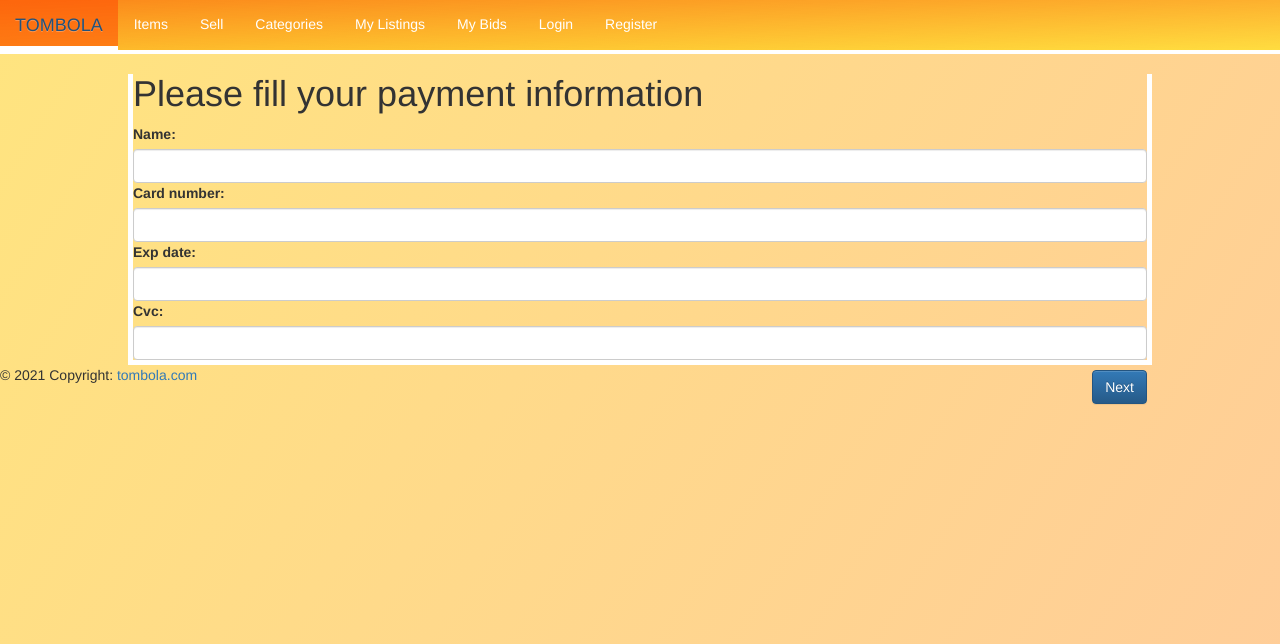
After one commit to jonsteinar20/verklegt-namskei--2, a Django app: page /user/payment in a window 1280 px wide. The commit adds this page. Shown: the top 644 px of the page. Run offline with Django 4.2, Linux system fonts and the light colour scheme.

Commit message:
checkout og payment forms ekki alveg rdy

```diff
--- a/fire_sale/templates/new_navigation_bar.html
+++ b/fire_sale/templates/new_navigation_bar.html
@@ -15,6 +15,8 @@
               {% if user.is_authenticated %}
                   <li style="float:right"><a href="{% url 'profile' %}">Profile</a></li>
                   <li style="float:right"><a href="{% url 'logout' %}">Logout</a></li>
+                  <li style="float:right"><a href="{% url 'contact_info' %}">Checkout</a></li>
+                  <li style="float:right"><a href="{% url 'payment' %}">Payment</a></li>
               {% else %}
                   <li><a href="{% url 'login' %}">Login</a></li>
                   <li><a href="{% url 'register' %}">Register</a></li>
--- /dev/null
+++ b/fire_sale/templates/user/payment.html
@@ -0,0 +1,9 @@
+{% extends "base.html" %}
+{% block content %}
+        <h1>Please fill your payment information</h1>
+        <form class="form form-horizontal" action="{% url 'payment' %}" method="post">
+        {% csrf_token %}
+        {{ form }}
+        <input type="submit" value="Next" class="btn btn-primary pull-right" onclick="{% url 'item-index' %}" style="clear:both; margin: 10px 0"/>
+        </form>
+{% endblock %}
--- /dev/null
+++ b/fire_sale/user/forms/payment.py
@@ -0,0 +1,13 @@
+from django.forms import ModelForm, widgets
+from user.models import Payment
+
+class PaymentForm(ModelForm):
+    class Meta:
+        model = Payment
+        exclude = ['payment_id']
+        widgets = {
+            'name': widgets.TextInput(attrs={ 'class': 'form-control'}),
+            'card_number': widgets.NumberInput(attrs={'class': 'form-control'}),
+            'exp_date': widgets.NumberInput(attrs={'class': 'form-control'}),
+            'cvc': widgets.NumberInput(attrs={'class': 'form-control'}),
+        }
--- a/fire_sale/user/models.py
+++ b/fire_sale/user/models.py
@@ -11,3 +11,19 @@ class Profile(models.Model):
 
     def __str__(self):
         return self.name
+
+
+class ContactInfo(models.Model):
+    contact_id = models.CharField(max_length=255)
+    name = models.CharField(max_length=255)
+    address = models.CharField(max_length=255)
+    city = models.CharField(max_length=255)
+    country = models.CharField(max_length=255)
+    postal_code = models.PositiveIntegerField()
+
+class Payment(models.Model):
+    payment_id = models.CharField(max_length=255)
+    name = models.CharField(max_length=255)
+    card_number = models.PositiveIntegerField()
+    exp_date = models.PositiveIntegerField()
+    cvc = models.PositiveIntegerField()
--- a/fire_sale/user/urls.py
+++ b/fire_sale/user/urls.py
@@ -8,5 +8,8 @@ urlpatterns = [
     path('login', LoginView.as_view(template_name='user/login.html'), name='login'),
     path('logout', LogoutView.as_view(next_page='login'), name='logout'),
     path('profile', views.profile, name='profile'),
-    path('my_bids', views.my_bids, name='my_bids')
+    path('my_bids', views.my_bids, name='my_bids'),
+    path('contact_info', views.contact_info, name='contact_info'),
+    path('payment', views.payment, name='payment')
+
 ]
--- a/fire_sale/user/views.py
+++ b/fire_sale/user/views.py
@@ -7,6 +7,8 @@ from item.forms.make_bid_form import MakeBidForm
 from item.models import Item, Offer
 from item.views import make_bid
 from django.contrib.auth.decorators import login_required
+from user.forms.contact_info import ContactInfoForm
+from user.forms.payment import PaymentForm
 
 
 #def register(request):
@@ -52,3 +54,22 @@ def my_bids(request):
     user_id = profile.user_id
     context = {'items' : Item.objects.filter(offer__buyer_id = user_id)}
     return render(request, 'user/my_bids.html', context)
+
+
+def contact_info(request):
+    if request.method == 'POST':
+        print(1)
+    else:
+        form = ContactInfoForm()
+    return render(request, 'user/contact_info.html', {
+        'form' : form
+    })
+
+def payment(request):
+    if request.method == 'POST':
+        print(1)
+    else:
+        form = PaymentForm()
+    return render(request, 'user/payment.html', {
+        'form' : form
+    })
```
Also changed, not shown: fire_sale/templates/user/contact_info.html (added, +9 -0 lines), fire_sale/user/forms/contact_info.py (added, +14 -0 lines), fire_sale/user/forms/checkout_form.py (added).
